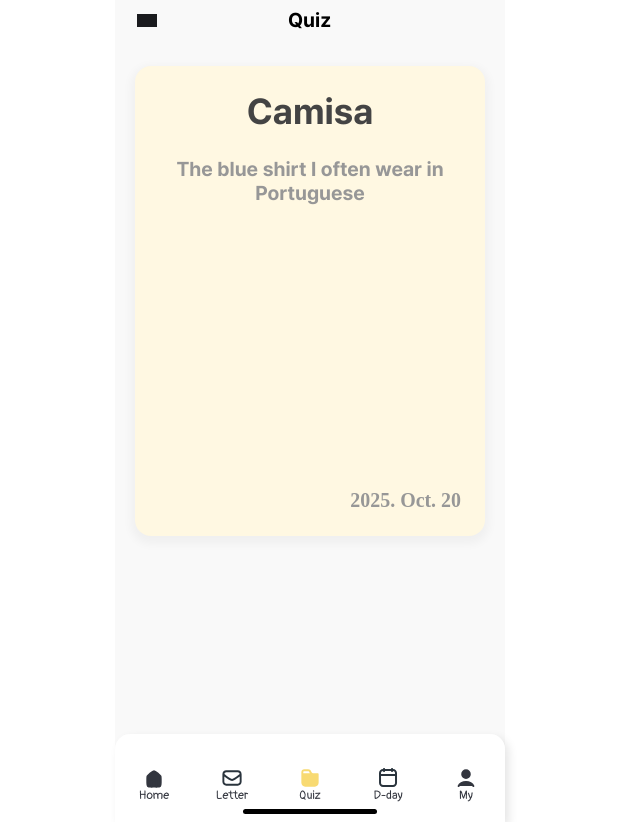
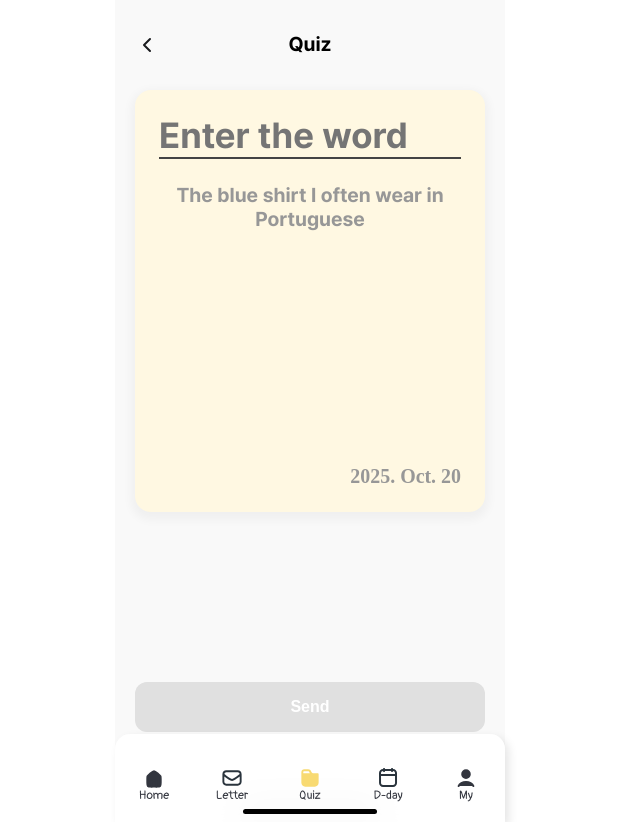
Before and after one commit to GAD-2025/gad-2025-6, a React (Create React App) app: page /daily-quiz/1 in a window 1280 px wide. Shown: the whole page, without its empty margins (330-970 px from the left). Built offline with nearby package versions, Linux system fonts and the light colour scheme.

Commit message:
언어퀴즈 푸는 기능

```diff
--- /dev/null
+++ b/src/components/common/CorrectAnswerModal.js
@@ -0,0 +1,54 @@
+import React from 'react';
+
+const CorrectAnswerModal = ({ onClose }) => {
+  return (
+    <div style={{
+      width: '100%',
+      height: '100%',
+      position: 'fixed',
+      top: 0,
+      left: 0,
+      background: 'rgba(81.22, 81.22, 81.22, 0.80)',
+      display: 'flex',
+      justifyContent: 'center',
+      alignItems: 'center',
+      zIndex: 1000
+    }}>
+      <div style={{
+        width: 336,
+        padding: '32px 16px',
+        background: 'white',
+        boxShadow: '0px 6px 20px rgba(0, 0, 0, 0.20)',
+        borderRadius: 16,
+        flexDirection: 'column',
+        justifyContent: 'center',
+        alignItems: 'center',
+        gap: 24,
+        display: 'inline-flex'
+      }}>
+        <div style={{alignSelf: 'stretch', textAlign: 'center', color: '#28282E', fontSize: 18, fontFamily: 'Pretendard', fontWeight: '700'}}>
+          Correct!
+        </div>
+        <div
+          onClick={onClose}
+          style={{
+            width: 304,
+            padding: '18px 74px',
+            background: '#F8DA72',
+            borderRadius: 28,
+            justifyContent: 'center',
+            alignItems: 'center',
+            cursor: 'pointer',
+            display: 'inline-flex'
+          }}
+        >
+          <div style={{color: 'white', fontSize: 20, fontFamily: 'Pretendard', fontWeight: '700'}}>
+            OK
+          </div>
+        </div>
+      </div>
+    </div>
+  );
+};
+
+export default CorrectAnswerModal;
--- /dev/null
+++ b/src/components/common/IncorrectAnswerModal.js
@@ -0,0 +1,54 @@
+import React from 'react';
+
+const IncorrectAnswerModal = ({ onRetry }) => {
+  return (
+    <div style={{
+      width: '100%',
+      height: '100%',
+      position: 'fixed',
+      top: 0,
+      left: 0,
+      background: 'rgba(81.22, 81.22, 81.22, 0.80)',
+      display: 'flex',
+      justifyContent: 'center',
+      alignItems: 'center',
+      zIndex: 1000
+    }}>
+      <div style={{
+        width: 336,
+        padding: '32px 16px',
+        background: 'white',
+        boxShadow: '0px 6px 20px rgba(0, 0, 0, 0.20)',
+        borderRadius: 16,
+        flexDirection: 'column',
+        justifyContent: 'center',
+        alignItems: 'center',
+        gap: 24,
+        display: 'inline-flex'
+      }}>
+        <div style={{alignSelf: 'stretch', textAlign: 'center', color: '#28282E', fontSize: 18, fontFamily: 'Pretendard', fontWeight: '700'}}>
+          Incorrect Answer
+        </div>
+        <div
+          onClick={onRetry}
+          style={{
+            width: 304,
+            padding: '18px 74px',
+            background: '#E0E0E0', // Gray color for retry
+            borderRadius: 28,
+            justifyContent: 'center',
+            alignItems: 'center',
+            cursor: 'pointer',
+            display: 'inline-flex'
+          }}
+        >
+          <div style={{color: 'white', fontSize: 20, fontFamily: 'Pretendard', fontWeight: '700'}}>
+            Retry
+          </div>
+        </div>
+      </div>
+    </div>
+  );
+};
+
+export default IncorrectAnswerModal;
--- a/src/components/common/QuizCard.js
+++ b/src/components/common/QuizCard.js
@@ -1,7 +1,7 @@
 import React from 'react';
 import { useNavigate } from 'react-router-dom';
 
-const QuizCard = ({ quiz, isHighlighted }) => {
+const QuizCard = ({ quiz, isHighlighted, obscureTitle }) => {
   const navigate = useNavigate();
 
   // Add null check for quiz
@@ -15,6 +15,8 @@ const QuizCard = ({ quiz, isHighlighted }) => {
   const handleClick = () => {
     navigate(`/daily-quiz/${quiz.id}`, { state: { quiz } });
   };
+
+  const displayTitle = obscureTitle ? quiz.title.replace(/./g, '█') : quiz.title;
 
   return (
     <div
@@ -37,7 +39,7 @@ const QuizCard = ({ quiz, isHighlighted }) => {
     >
       <div style={{width: 138, flexDirection: 'column', justifyContent: 'flex-start', alignItems: 'flex-end', gap: 60, display: 'inline-flex'}}>
         <div style={{alignSelf: 'stretch', flexDirection: 'column', justifyContent: 'flex-start', alignItems: 'flex-start', gap: 16, display: 'flex'}}>
-          <div style={{alignSelf: 'stretch', color: '#444444', fontSize: 20, fontFamily: 'Pretendard', fontWeight: '700', wordWrap: 'break-word'}}>{quiz.title}</div>
+          <div style={{alignSelf: 'stretch', color: '#444444', fontSize: 20, fontFamily: 'Pretendard', fontWeight: '700', wordWrap: 'break-word'}}>{displayTitle}</div>
           <div style={{alignSelf: 'stretch', color: '#979797', fontSize: 14, fontFamily: 'Pretendard', fontWeight: '700', wordWrap: 'break-word'}}>{quiz.description}</div>
         </div>
         <div style={{alignSelf: 'stretch', textAlign: 'right', color: '#979797', fontSize: 10, fontFamily: 'Pretendard', fontWeight: '700', wordWrap: 'break-word'}}>{quiz.date}</div>
--- /dev/null
+++ b/src/components/common/QuizSubmitModal.js
@@ -0,0 +1,84 @@
+import React from 'react';
+
+const QuizSubmitModal = ({ onConfirm, onCancel }) => {
+  return (
+    <div style={{
+      width: '100%',
+      height: '100%',
+      position: 'fixed',
+      top: 0,
+      left: 0,
+      background: 'rgba(81.22, 81.22, 81.22, 0.80)',
+      display: 'flex',
+      justifyContent: 'center',
+      alignItems: 'center',
+      zIndex: 1000 // Ensure it's on top
+    }}>
+      <div style={{
+        width: 336,
+        paddingTop: 24,
+        paddingBottom: 16,
+        paddingLeft: 16,
+        paddingRight: 16,
+        background: 'white',
+        boxShadow: '0px 6px 20px rgba(0, 0, 0, 0.20)',
+        overflow: 'hidden',
+        borderRadius: 16,
+        flexDirection: 'column',
+        justifyContent: 'flex-start',
+        alignItems: 'flex-start',
+        gap: 24,
+        display: 'inline-flex'
+      }}>
+        <div style={{alignSelf: 'stretch', flexDirection: 'column', justifyContent: 'flex-start', alignItems: 'center', gap: 16, display: 'flex'}}>
+          <div style={{alignSelf: 'stretch', textAlign: 'center', justifyContent: 'center', display: 'flex', flexDirection: 'column', color: 'var(--Gray-8, #28282E)', fontSize: 18, fontFamily: 'Pretendard', fontWeight: '700', lineHeight: 25.92, wordWrap: 'break-word'}}>Would you like to submit?</div>
+          <div style={{alignSelf: 'stretch', textAlign: 'center', justifyContent: 'center', display: 'flex', flexDirection: 'column', color: 'var(--Gray-4, #9E9FAD)', fontSize: 16, fontFamily: 'Pretendard', fontWeight: '700', wordWrap: 'break-word'}}>Once sent, it cannot be undone.</div>
+        </div>
+        <div style={{flexDirection: 'column', justifyContent: 'flex-start', alignItems: 'flex-start', gap: 8, display: 'flex'}}>
+          <div
+            onClick={onConfirm}
+            style={{
+              width: 304,
+              paddingLeft: 74,
+              paddingRight: 74,
+              paddingTop: 18,
+              paddingBottom: 18,
+              background: '#F8DA72',
+              overflow: 'hidden',
+              borderRadius: 28,
+              justifyContent: 'center',
+              alignItems: 'center',
+              gap: 10,
+              display: 'inline-flex',
+              cursor: 'pointer'
+            }}
+          >
+            <div style={{textAlign: 'center', justifyContent: 'center', display: 'flex', flexDirection: 'column', color: '#F1F1F1', fontSize: 20, fontFamily: 'Pretendard', fontWeight: '700', wordWrap: 'break-word'}}>Submit</div>
+          </div>
+          <div
+            onClick={onCancel}
+            style={{
+              width: 304,
+              paddingLeft: 74,
+              paddingRight: 74,
+              paddingTop: 18,
+              paddingBottom: 18,
+              background: 'white',
+              overflow: 'hidden',
+              borderRadius: 28,
+              justifyContent: 'center',
+              alignItems: 'center',
+              gap: 10,
+              display: 'inline-flex',
+              cursor: 'pointer'
+            }}
+          >
+            <div style={{textAlign: 'center', justifyContent: 'center', display: 'flex', flexDirection: 'column', color: '#D5D5D5', fontSize: 20, fontFamily: 'Pretendard', fontWeight: '700', wordWrap: 'break-word'}}>Cancel</div>
+          </div>
+        </div>
+      </div>
+    </div>
+  );
+};
+
+export default QuizSubmitModal;
--- a/src/data/quizData.js
+++ b/src/data/quizData.js
@@ -1,6 +1,6 @@
 const quizData = [
-  { id: 1, title: 'Camisa', description: 'The blue shirt I often wear in Portuguese', date: '2025. Oct. 20' },
-  { id: 2, title: 'Borracha', description: 'An eraser for my mistakes', date: '2025. Oct. 19' },
+  { id: 1, title: 'Camisa', description: 'The blue shirt I often wear in Portuguese', date: '2025. Oct. 20', isNew: true },
+  { id: 2, title: 'Borracha', description: 'An eraser for my mistakes', date: '2025. Oct. 19', isNew: true },
   { id: 3, title: 'Tenedor', description: 'A fork to eat my lunch', date: '2025. Oct. 18' },
   { id: 4, title: 'Libro', description: 'A book I read yesterday', date: '2025. Oct. 17' },
   { id: 5, title: 'Ventana', description: 'A window with a view', date: '2025. Oct. 16' },
--- a/src/pages/DailyQuiz/QuizDetailPage.js
+++ b/src/pages/DailyQuiz/QuizDetailPage.js
@@ -1,6 +1,9 @@
-import React from 'react';
+import React, { useState } from 'react';
 import { useNavigate, useParams, useLocation } from 'react-router-dom';
 import { quizData, createdQuizData } from '../../data/quizData';
+import QuizSubmitModal from '../../components/common/QuizSubmitModal';
+import CorrectAnswerModal from '../../components/common/CorrectAnswerModal';
+import IncorrectAnswerModal from '../../components/common/IncorrectAnswerModal';
 
 const QuizDetailPage = () => {
   const navigate = useNavigate();
@@ -8,54 +11,153 @@ const QuizDetailPage = () => {
   const location = useLocation();
   const quizFromState = location.state?.quiz;
 
+  const [answer, setAnswer] = useState('');
+  const [showModal, setShowModal] = useState(false);
+  const [showCorrectModal, setShowCorrectModal] = useState(false);
+  const [showIncorrectModal, setShowIncorrectModal] = useState(false);
+
   const allQuizzes = [...quizData, ...createdQuizData];
   const quiz = quizFromState || allQuizzes.find(q => q.id === parseInt(quizId));
 
   if (!quiz) {
-    return <div>Quiz not found!</div>; // Handle case where quiz is not found
+    return <div>Quiz not found!</div>;
   }
 
   const handleBackClick = () => {
-    navigate(-1); // Go back to the previous page
+    navigate(-1);
+  };
+
+  const handleSendClick = () => {
+    setShowModal(true);
+  };
+
+  const handleConfirmSubmit = () => {
+    setShowModal(false);
+    if (answer.trim().toLowerCase() === quiz.title.toLowerCase()) {
+      setShowCorrectModal(true);
+    } else {
+      setShowIncorrectModal(true);
+    }
+  };
+
+  const handleCancelSubmit = () => {
+    setShowModal(false);
+  };
+
+  const handleCloseCorrectModal = () => {
+    setShowCorrectModal(false);
+    navigate('/daily-quiz');
+  };
+
+  const handleRetry = () => {
+    setShowIncorrectModal(false);
+    setAnswer('');
+  };
+
+  const isButtonDisabled = answer.trim() === '';
+
+  const inputStyle = {
+    background: 'transparent',
+    border: 'none',
+    borderBottom: '2px solid #444444',
+    color: '#444444',
+    fontSize: 36,
+    fontFamily: 'Pretendard',
+    fontWeight: '700',
+    width: '100%',
+    outline: 'none',
+    padding: 0,
+  };
+
+  const buttonBaseStyle = {
+    width: 350,
+    padding: 16,
+    borderRadius: 12,
+    border: 'none',
+    color: 'white',
+    fontSize: 16,
+    fontWeight: '700',
+    cursor: 'pointer',
+    margin: '0 auto'
+  };
+
+  const buttonEnabledStyle = {
+    ...buttonBaseStyle,
+    background: '#FFC90F',
+  };
+
+  const buttonDisabledStyle = {
+    ...buttonBaseStyle,
+    background: '#E0E0E0',
+    cursor: 'not-allowed',
   };
 
   return (
-    <div style={{width: 390, height: 844, background: '#F9F9F9', overflow: 'hidden', justifyContent: 'flex-start', alignItems: 'center', gap: 10, display: 'inline-flex'}}>
-      <div style={{width: 390, flexDirection: 'column', justifyContent: 'flex-start', alignItems: 'flex-start', gap: 274, display: 'inline-flex'}}>
-        <div style={{alignSelf: 'stretch', flexDirection: 'column', justifyContent: 'flex-start', alignItems: 'center', gap: 24, display: 'flex'}}>
-          <div style={{alignSelf: 'stretch', flexDirection: 'column', justifyContent: 'flex-start', alignItems: 'flex-start', display: 'flex'}}>
-            {/* Status Bar */}
-            <div data-back="False" data-call-in="False" data-notch="True" data-theme="Dark" data-wifi="True" style={{alignSelf: 'stretch', height: 44, position: 'relative', overflow: 'hidden'}}>
-              <div style={{width: 17.48, height: 12.62, left: 314.26, top: 17.48, position: 'absolute', background: 'var(--Light-Ink, black)'}} />
-              <div style={{width: 25.83, height: 12.14, left: 337.56, top: 17.48, position: 'absolute'}}>
-                <div style={{width: 19.61, height: 8.40, left: 1.87, top: 1.87, position: 'absolute', background: 'var(--Light-Ink, black)'}} />
+    <div style={{width: 390, height: 844, background: '#F9F9F9', overflow: 'hidden', position: 'relative'}}>
+      <div style={{width: '100%', display: 'flex', flexDirection: 'column', alignItems: 'center', justifyContent: 'flex-start', paddingTop: 44}}>
+        {/* Header */}
+        <div data-property-1="Variant4" style={{width: '100%', height: 44, position: 'relative', overflow: 'hidden', marginBottom: 24}}>
+          <div data-property-1="icon_arrow_left" onClick={handleBackClick} style={{width: 24, height: 24, left: 20, top: 10.50, position: 'absolute', cursor: 'pointer'}}>
+            <svg width="24" height="24" viewBox="0 0 24 24" fill="none" xmlns="http://www.w3.org/2000/svg">
+              <path d="M15 18L9 12L15 6" stroke="#1A1B1E" strokeWidth="2" strokeLinecap="round" strokeLinejoin="round"/>
+            </svg>
           </div>
-              <div style={{left: 36.87, top: 15.54, position: 'absolute', textAlign: 'center', color: 'var(--Light-Ink, black)', fontSize: 17.48, fontFamily: 'SF Pro Display', fontWeight: '600', lineHeight: 17.48, wordWrap: 'break-word'}}>19:02</div>
+          <div style={{left: '50%', transform: 'translateX(-50%)', top: 10, position: 'absolute', textAlign: 'center', color: 'var(--Black, black)', fontSize: 20, fontFamily: 'Pretendard', fontWeight: '700'}}>Quiz</div>
         </div>
-            {/* Header with Back Button */}
-            <div data-property-1="Variant4" style={{alignSelf: 'stretch', height: 44, position: 'relative', overflow: 'hidden'}}>
-              <div data-property-1="icon_arrow_left" onClick={handleBackClick} style={{width: 24, height: 24, left: 20, top: 10.50, position: 'absolute', cursor: 'pointer'}}>
-                <div style={{width: 20, height: 13, left: 2, top: 5.50, position: 'absolute', background: 'var(--Grayscale-900, #1A1B1E)'}} />
-              </div>
-              <div style={{left: 173, top: 10, position: 'absolute', textAlign: 'center', color: 'var(--Black, black)', fontSize: 20, fontFamily: 'Pretendard', fontWeight: '700', wordWrap: 'break-word'}}>Quiz</div>
-            </div>
-          </div>
+
         {/* Quiz Card Detail */}
-          <div data-property-1="Default" style={{height: 422, padding: 24, background: '#FFF8E2', boxShadow: '0px 4px 10px 4px rgba(0, 0, 0, 0.04)', overflow: 'hidden', borderRadius: 16, justifyContent: 'flex-start', alignItems: 'center', gap: 10, display: 'inline-flex'}}>
-            <div style={{width: 302, alignSelf: 'stretch', flexDirection: 'column', justifyContent: 'space-between', alignItems: 'flex-end', display: 'inline-flex'}}>
+        <div data-property-1="Default" style={{height: 422, padding: 24, background: '#FFF8E2', boxShadow: '0px 4px 10px 4px rgba(0, 0, 0, 0.04)', overflow: 'hidden', borderRadius: 16, display: 'flex', width: 350, boxSizing: 'border-box'}}>
+          <div style={{width: '100%', alignSelf: 'stretch', flexDirection: 'column', justifyContent: 'space-between', alignItems: 'flex-end', display: 'inline-flex'}}>
             <div style={{alignSelf: 'stretch', flexDirection: 'column', justifyContent: 'flex-start', alignItems: 'flex-start', gap: 24, display: 'flex'}}>
+              {quiz.isNew ? (
+                <input
+                  type="text"
+                  value={answer}
+                  onChange={(e) => setAnswer(e.target.value)}
+                  placeholder="Enter the word"
+                  style={inputStyle}
+                />
+              ) : (
                 <div style={{alignSelf: 'stretch', color: '#444444', fontSize: 36, fontFamily: 'Pretendard', fontWeight: '700', wordWrap: 'break-word'}}>{quiz.title}</div>
+              )}
               <div style={{alignSelf: 'stretch', color: '#979797', fontSize: 20, fontFamily: 'Pretendard', fontWeight: '700', wordWrap: 'break-word'}}>{quiz.description}</div>
             </div>
             <div style={{alignSelf: 'stretch', textAlign: 'right', color: '#979797', fontSize: 19.93, fontFamily: 'Pretendard Variable', fontWeight: '700', wordWrap: 'break-word'}}>{quiz.date}</div>
           </div>
         </div>
+
+        {/* Send Button */}
+        <div style={{ width: '100%', marginTop: 170 }}>
+          {quiz.isNew && (
+            <button
+              style={isButtonDisabled ? buttonDisabledStyle : buttonEnabledStyle}
+              disabled={isButtonDisabled}
+              onClick={handleSendClick}
+            >
+              Send
+            </button>
+          )}
         </div>
+      </div>
+
       {/* Home Indicator */}
-        <div style={{alignSelf: 'stretch', height: 36, position: 'relative'}}>
+      <div style={{width: 390, height: 36, position: 'absolute', bottom: 0, left: 0}}>
         <div style={{width: 134, height: 5, left: 128, top: 23, position: 'absolute', background: 'black', borderRadius: 100}} />
       </div>
-      </div>
+
+      {/* Modals */}
+      {showModal && (
+        <QuizSubmitModal
+          onConfirm={handleConfirmSubmit}
+          onCancel={handleCancelSubmit}
+        />
+      )}
+      {showCorrectModal && (
+        <CorrectAnswerModal onClose={handleCloseCorrectModal} />
+      )}
+      {showIncorrectModal && (
+        <IncorrectAnswerModal onRetry={handleRetry} />
+      )}
     </div>
   );
 };
--- a/src/pages/DailyQuiz/ReceivedQuizList.js
+++ b/src/pages/DailyQuiz/ReceivedQuizList.js
@@ -8,7 +8,7 @@ const splitIntoColumns = (data) => {
   return [column1, column2];
 };
 
-const ReceivedQuizList = ({ quizData }) => {
+const ReceivedQuizList = ({ quizData, obscureTitles }) => {
   const [column1, column2] = splitIntoColumns(quizData);
 
   return (
@@ -16,13 +16,13 @@ const ReceivedQuizList = ({ quizData }) => {
       {/* Column 1 */}
       <div style={{width: 169, flexDirection: 'column', justifyContent: 'flex-start', alignItems: 'flex-start', gap: 8, display: 'inline-flex'}}>
         {column1.map((item, index) => (
-          <QuizCard key={item.id} quiz={item} isHighlighted={index % 2 === 0} />
+          <QuizCard key={item.id} quiz={item} isHighlighted={index % 2 === 0} obscureTitle={obscureTitles} />
         ))}
       </div>
       {/* Column 2 */}
       <div style={{width: 169, flexDirection: 'column', justifyContent: 'flex-start', alignItems: 'flex-start', gap: 8, display: 'inline-flex'}}>
         {column2.map((item, index) => (
-          <QuizCard key={item.id} quiz={item} isHighlighted={index % 2 !== 0} />
+          <QuizCard key={item.id} quiz={item} isHighlighted={index % 2 !== 0} obscureTitle={obscureTitles} />
         ))}
       </div>
     </div>
```
Also changed, not shown: src/pages/DailyQuiz/DailyQuizPage.js (+36 -9 lines). Lines whose indentation alone changed are shown as unchanged.
